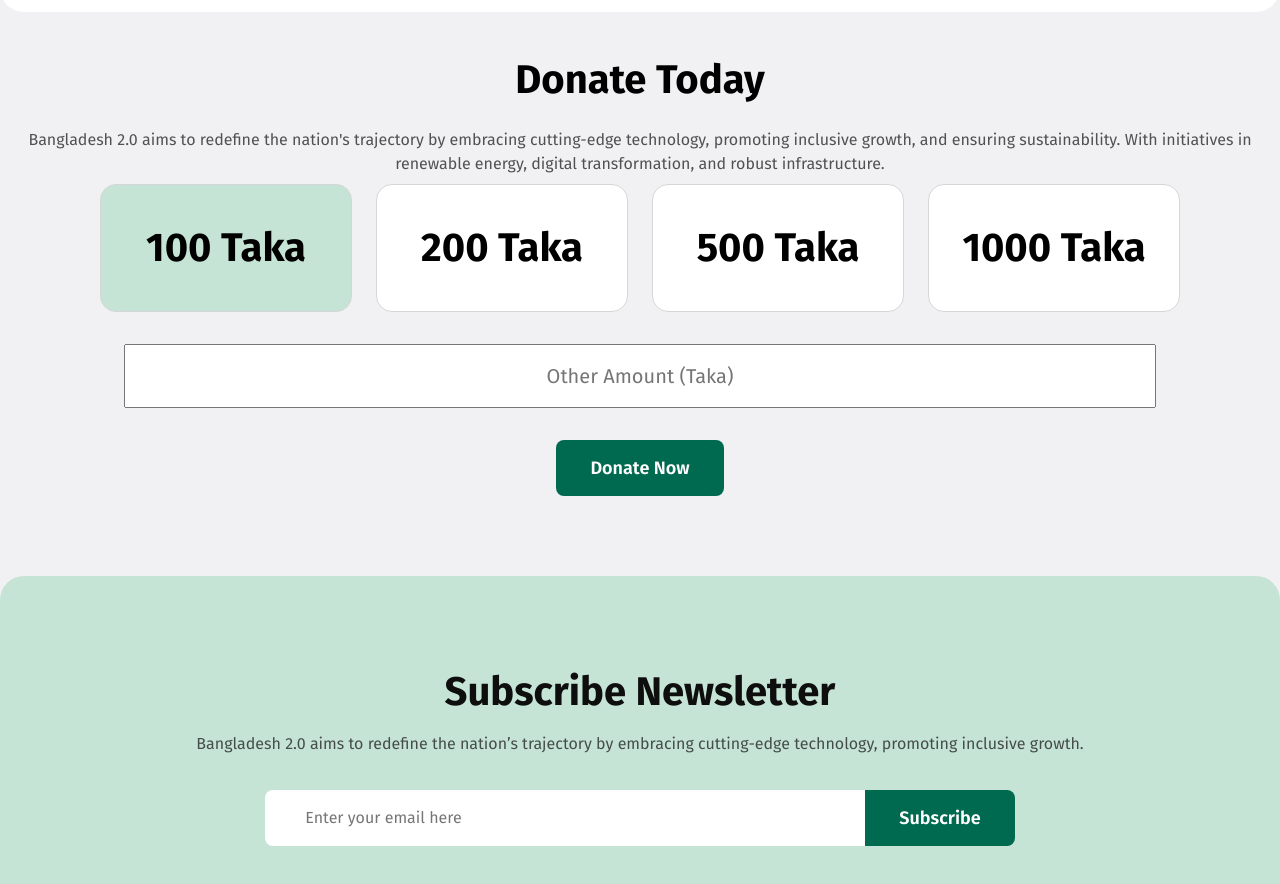
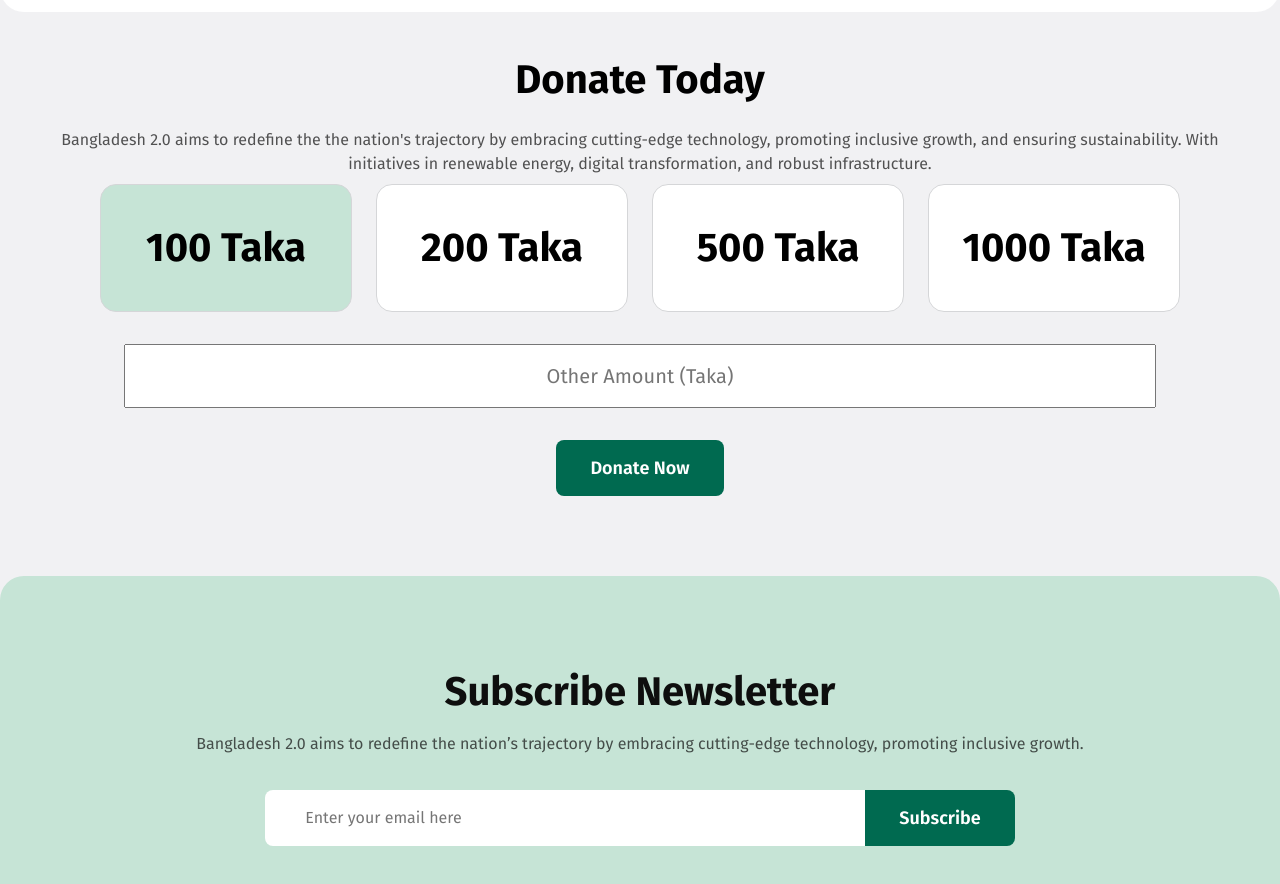
Before and after one commit to Saniat-Haque/assignment1, a plain HTML site: page Code/index.html in a window 1280 px wide. Shown: the part 3960-4844 px from the top of the page. Drawn offline with Linux system fonts and the light colour scheme.

Commit message:
just for extra mark

```diff
--- a/Code/index.html
+++ b/Code/index.html
@@ -183,7 +183,7 @@
     <div class="container">
         <div class="content">
           <h2>Donate Today</h2>
-          <p>Bangladesh 2.0 aims to redefine the nation's trajectory by embracing cutting-edge technology, promoting inclusive growth, and ensuring sustainability. With initiatives in renewable energy, digital transformation, and robust infrastructure.</p>
+          <p>Bangladesh 2.0 aims to redefine  the the nation's trajectory by embracing cutting-edge technology, promoting inclusive growth, and ensuring sustainability. With initiatives in renewable energy, digital transformation, and robust infrastructure.</p>
         </div>
       </div>
 
```
